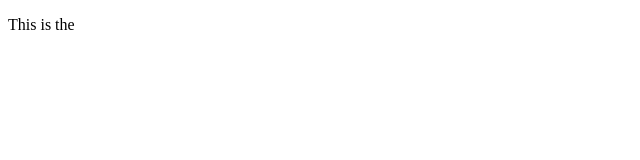
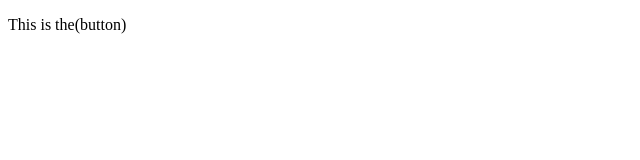
Before and after one commit to Ajaypaluri/ajay, a plain HTML site: page index.html in a window 1280 px wide. Shown: the full height of the page, 0-640 px from the left. Drawn offline with Linux system fonts and the light colour scheme.

```diff
--- a/index.html
+++ b/index.html
@@ -6,7 +6,7 @@
     <title>Document</title>
 </head>
 <body>
-    <p>This is the </p>
+    <p>This is the(button) </p>
 
 
 </body>
```
